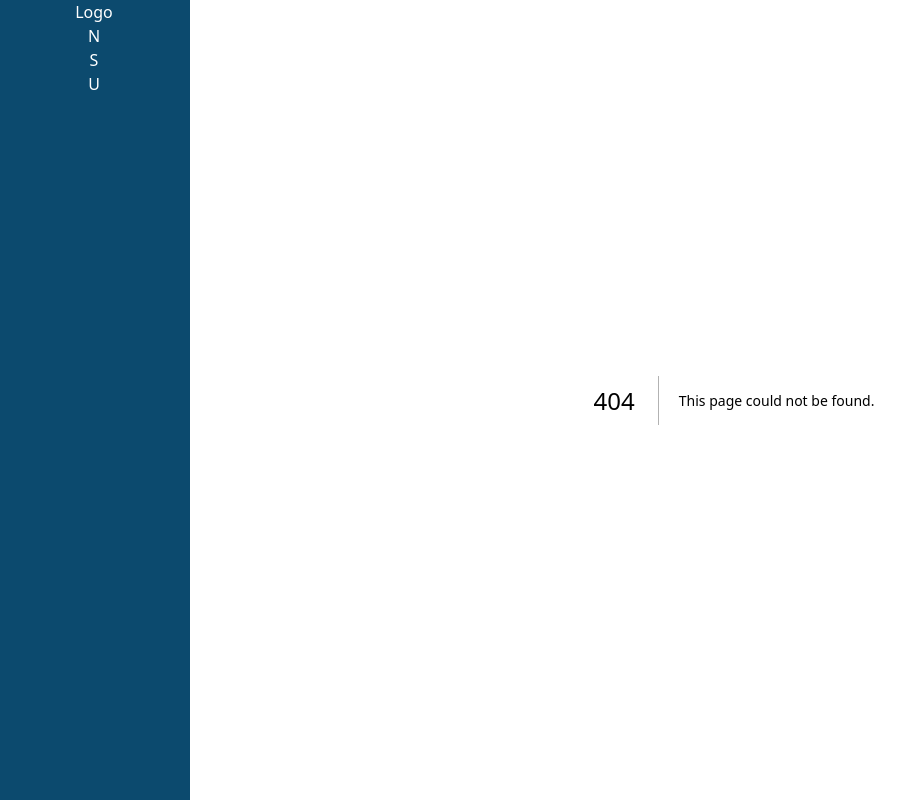
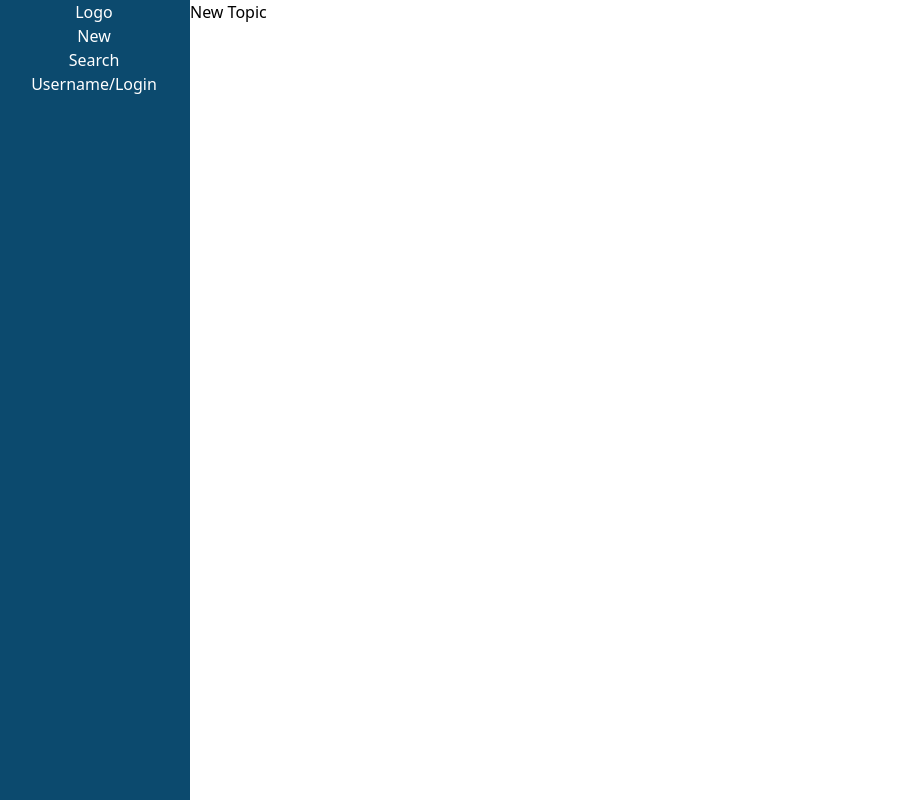
Before and after one commit to wolfy916/CodeBamboo, a Next.js app in the folder frontend/: page /topics in a window 1280 px wide. Before the commit this address had no page. Shown: the whole page, without its empty margins (2-907 px from the left). Built offline with nearby package versions, Linux system fonts and the light colour scheme.

Commit message:
Feat: Router 플로우 구성

```diff
--- /dev/null
+++ b/frontend/components/ExampleComponent.tsx
@@ -0,0 +1,13 @@
+import React from 'react';
+
+interface Props {
+}
+
+export const Example = ({ } : Props) => {
+
+  return (
+    <div>
+      Example Component
+    </div>
+  );
+};
--- /dev/null
+++ b/frontend/components/LeafItem.tsx
@@ -0,0 +1,12 @@
+import React from 'react';
+import Link from 'next/link';
+
+interface Props {}
+
+export const LeafItem = ({}: Props) => {
+  return (
+    <div>
+      <Link href={`/topics/${1}`}>LeafItem 1</Link>
+    </div>
+  );
+};
--- /dev/null
+++ b/frontend/components/UserItem.tsx
@@ -0,0 +1,12 @@
+import React from 'react';
+import Link from 'next/link';
+
+interface Props {}
+
+export const UserItem = ({}: Props) => {
+  return (
+    <div>
+      <Link href={`/users/${1}`}>UserItem 1</Link>
+    </div>
+  );
+};
--- a/frontend/components/common/Bar.tsx
+++ b/frontend/components/common/Bar.tsx
@@ -1,4 +1,5 @@
 import React, { useState } from 'react';
+import Link from 'next/link';
 import useIsMobile from '@/hooks/useIsMobile';
 import { BarItems } from './BarItems';
 
@@ -22,14 +23,14 @@ export const Bar = () => {
 
   return (
     <aside
-      className="bg-sky-900 text-white relative flex text-center transition-all duration-300
+      className="bg-sky-900 text-white relative flex text-center transition-all duration-500 ease-in-out
                 flex-row justify-between h-20
                 md:flex-col md:justify-normal md:w-24 md:h-screen md:hover:w-48"
       onMouseEnter={() => setIsHovered(true)}
       onMouseLeave={() => setIsHovered(false)}
     >
-      <div>Logo</div>
-      { ResponsiveBarItems }
+      <Link href="/">Logo</Link>
+      {ResponsiveBarItems}
     </aside>
   );
 };
--- a/frontend/components/common/BarItems.tsx
+++ b/frontend/components/common/BarItems.tsx
@@ -1,21 +1,22 @@
 import React from 'react';
+import Link from 'next/link';
 
-interface Prop {
+interface Props {
   isHovered: boolean
 }
 
-export const BarItems: React.FC<Prop> = ({ isHovered }) => {
+export const BarItems = ({ isHovered } : Props) => {
 
   const HoverBarItems = isHovered ?
     <>
-      <div>New</div>
-      <div>Search</div>
+      <Link href={"/topics"}><div>New</div></Link>
+      <Link href={"/search"}><div>Search</div></Link>
       <div>Username/Login</div>
     </>
     :
     <>
-      <div>N</div>
-      <div>S</div>
+      <Link href={"/topics"}><div>N</div></Link>
+      <Link href={"/search"}><div>S</div></Link>
       <div>U</div>
     </>
 
--- a/frontend/components/common/Layout.tsx
+++ b/frontend/components/common/Layout.tsx
@@ -5,7 +5,7 @@ interface Props {
   children: React.ReactNode;
 }
 
-export const Layout: React.FC<Props> = ({ children }) => {
+export const Layout = ({ children } : Props) => {
   return (
     <div className="flex min-h-screen
                     flex-col
--- a/frontend/pages/index.tsx
+++ b/frontend/pages/index.tsx
@@ -1,4 +1,6 @@
 import { useQuery } from 'react-query'
+import { LeafItem } from '@/components/LeafItem'
+import { UserItem } from '@/components/UserItem'
 
 const fetchUser = async () => {
   const BASE_URL = 'http://localhost:8000'
@@ -37,9 +39,13 @@ export default function Home() {
           <li>기술 스택: {seoyong?.skills}</li>
         </ol>
       </div>
-    <button><a href={OAUTH_KAKAO}>카카오 로그인</a></button>
+      <button>
+        <a href={OAUTH_KAKAO}>카카오 로그인</a>
+      </button>
       <button>네이버 로그인</button>
       <button>깃허브 로그인</button>
+      <LeafItem />
+      <UserItem />
     </>
   );
 }
--- /dev/null
+++ b/frontend/pages/search.tsx
@@ -0,0 +1,9 @@
+import React from 'react';
+
+interface Props {}
+
+export const Search = ({}: Props) => {
+  return <input placeholder='Search'></input>;
+};
+
+export default Search;
--- /dev/null
+++ b/frontend/pages/topics/[topicId].tsx
@@ -0,0 +1,16 @@
+import React from 'react';
+import { useRouter } from "next/router";
+
+interface Props {
+}
+
+export const TopicDetail = ({ } : Props) => {
+  const router = useRouter();
+  return (
+    <div>
+      Topic Detail / {router.query.topicId}
+    </div>
+  );
+};
+
+export default TopicDetail
--- /dev/null
+++ b/frontend/pages/topics/index.tsx
@@ -0,0 +1,14 @@
+import React from 'react';
+
+interface Props {
+}
+
+export const Topics = ({ } : Props) => {
+  return (
+    <div>
+      New Topic
+    </div>
+  );
+};
+
+export default Topics
--- /dev/null
+++ b/frontend/pages/users/[userId].tsx
@@ -0,0 +1,16 @@
+import React from 'react';
+import { useRouter } from "next/router";
+
+interface Props {
+}
+
+export const UserDetail = ({ } : Props) => {
+  const router = useRouter();
+  return (
+    <div>
+      User Detail / {router.query.userId}
+    </div>
+  );
+};
+
+export default UserDetail
```
Lines whose indentation alone changed are shown as unchanged.
